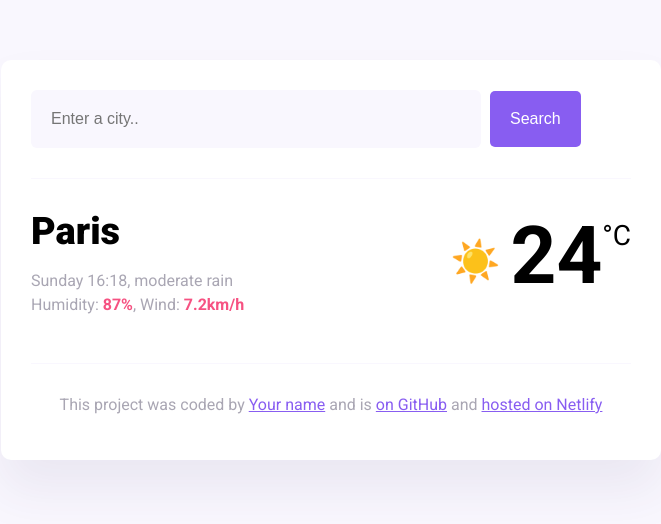
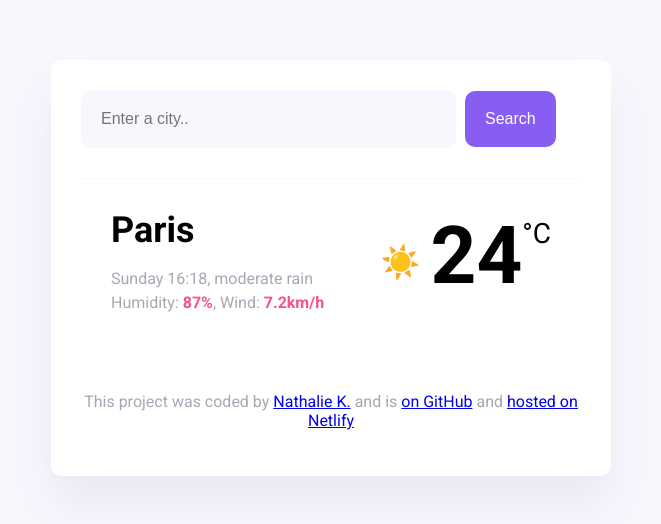
Before and after one commit to nkasten-sys/SheCodes-Nathalie, a website: page index.html in a window 1280 px wide. Shown: the whole page, without its empty margins (309-970 px from the left). Drawn offline with nearby package versions, Linux system fonts and the light colour scheme.

Commit message:
My project

```diff
--- a/index.html
+++ b/index.html
@@ -1,53 +1,60 @@
 <!DOCTYPE html>
 <html lang="en">
-
   <head>
     <meta charset="UTF-8" />
     <meta name="viewport" content="width=device-width, initial-scale=1.0" />
+    <link rel="stylesheet" href="src/styles.css" />
+    <title>My weather application</title>
+    <link rel="preconnect" href="https://fonts.googleapis.com" />
+    <link rel="preconnect" href="https://fonts.gstatic.com" crossorigin />
     <link rel="preconnect" href="https://fonts.googleapis.com" />
     <link rel="preconnect" href="https://fonts.gstatic.com" crossorigin />
     <link
-    href="https://fonts.googleapis.com/css2?family=Roboto:ital,wght@0,100;0,400;0,500;0,700;0,900;1,100;1,300;1,400;1,500;1,700;1,900&display=swap"
-    rel="stylesheet" />
+      href="https://fonts.googleapis.com/css2?family=Inter:ital,opsz,wght@0,14..32,100..900;1,14..32,100..900&family=Roboto:ital,wght@0,100;0,300;0,400;0,500;0,700;0,900;1,100;1,300;1,400;1,500;1,700;1,900&family=Source+Code+Pro:ital,wght@0,200..900;1,200..900&display=swap"
+      rel="stylesheet"
+    />
     <script src="https://cdn.jsdelivr.net/npm/axios@1.1.2/dist/axios.min.js"></script>
-  <link rel="stylesheet" href="src/styles.css" />
-  <title>My weather application</title>
   </head>
-
   <body>
-
-  <div class="weather-app">
+    <div class="weatherapp">
       <header>
         <form id="search-form">
-        <input type="search" placeholder="Enter a city.." required class="search-input" id="search-input" />
-        <input type="submit" value="Search" class="search-button" />
+          <input
+            class="searchfield"
+            type="search"
+            placeholder="Enter a city.."
+            required
+            id="search-input"
+          />
+          <input class="searchbutton" type="submit" value="Search" />
         </form>
       </header>
       <main>
         <div class="current-weather">
           <div>
             <h1 class="current-city" id="current-city">Paris</h1>
-          <p class="current-details">
+            <p class="current-detail">
               <span id="current-date"></span>, moderate rain <br />
               Humidity: <strong>87%</strong>, Wind: <strong>7.2km/h</strong>
             </p>
           </div>
           <div class="current-temperature">
-          <span class="current-temperature-icon">☀️</span><span class="current-temperature-value"
-            id="current-temperature">24</span><span class="current-temperature-unit">°C</span>
+            <span class="current-temperature-icon">☀️</span
+            ><span class="current-temperature-value" id="current-temperature"
+              >24</span
+            ><span class="current-temperature-unit">°C</span>
           </div>
         </div>
       </main>
       <footer>
         <p>
           This project was coded by
-        <a href="#" target="_blank">Your name</a> and is
+          <a href="#" target="_blank">Nathalie K.</a> and is
           <a href="#" target="_blank"> on GitHub</a> and
           <a href="#" target="_blank">hosted on Netlify</a>
         </p>
       </footer>
     </div>
+    <script src="src/index.js"></script>
   </body>
-<script src="src/index.js"></script>
-
 </html>
--- /dev/null
+++ b/sandbox.config.json
@@ -0,0 +1,3 @@
+{
+  "template": "static"
+}
--- a/src/index.js
+++ b/src/index.js
@@ -1,4 +1,4 @@
-function displayTemperature(response) {
+function showTemperature(response) {
   let temperatureElement = document.querySelector("#current-temperature");
   let temperature = Math.round(response.data.temperature.current);
   let cityElement = document.querySelector("#current-city");
@@ -11,10 +11,10 @@ function search(event) {
   let searchInputElement = document.querySelector("#search-input");
   let city = searchInputElement.value;
 
-  let apiKey = "b2a5adcct04b33178913oc335f405433";
+  let apiKey = "fb9717fd9t00e1ao1ceeb9082c6f7345";
   let apiUrl = `https://api.shecodes.io/weather/v1/current?query=${city}&key=${apiKey}&units=metric`;
 
-  axios.get(apiUrl).then(displayTemperature);
+  axios.get(apiUrl).then(showTemperature);
 }
 
 function formatDate(date) {
@@ -37,7 +37,7 @@ function formatDate(date) {
     "Wednesday",
     "Thursday",
     "Friday",
-    "Saturday"
+    "Saturday",
   ];
 
   let formattedDay = days[day];
@@ -51,3 +51,56 @@ let currentDateELement = document.querySelector("#current-date");
 let currentDate = new Date();
 
 currentDateELement.innerHTML = formatDate(currentDate);
+
+let weather = {
+  paris: {
+    temp: 19.7,
+    humidity: 80,
+  },
+  tokyo: {
+    temp: 17.3,
+    humidity: 50,
+  },
+  lisbon: {
+    temp: 30.2,
+    humidity: 20,
+  },
+  "san francisco": {
+    temp: 20.9,
+    humidity: 100,
+  },
+  moscow: {
+    temp: -5,
+    humidity: 20,
+  },
+};
+
+city = city.toLowerCase();
+if (weather[city] !== undefined) {
+  let humidity = weather[city].humidity;
+  let temperature = weather[city].temp;
+  let celsiusTemperature = Math.round(temperature);
+  let fahrenheitTemperature = Math.round((temperature * 9) / 5 + 32);
+
+  alert(
+    `It is currently ${celsiusTemperature}°C (${fahrenheitTemperature}°F) in ${city} with a humidity of ${humidity}%`
+  );
+} else {
+  alert(
+    `Sorry we don't know the weather for this city, try going to https://www.google.com/search?q=weather+${city}`
+  );
+}
+
+function showyCityAndTemperature(response) {
+  let temperature = Math.round(response.data.temperature.current);
+  let city = response.data.city;
+
+  let headingElement = document.querySelector("#current-city");
+  let celciusElement = document.querySelector("current-temperature-value");
+
+  headingElement.innerHTML = city;
+  celciusElement.innerHTML = `${temperature}°C`;
+}
+
+let city = "Sydney";
+axios.get(apiUrl).then(showCityAndTemperature);
--- a/src/styles.css
+++ b/src/styles.css
@@ -1,80 +1,39 @@
-body {
-  background: #f9f7fe;
-  font-family: "Roboto", sans-serif;
+main {
+  padding: 30px;
 }
 
-a {
-  color: #885df1;
+body {
+  background-color: #f9f7fe;
+  font-family: Roboto, "Open Sans", "Helvetica Neue", sans-serif;
 }
 
-.weather-app {
-  background: white;
-  max-width: 600px;
-  margin: 60px auto;
-  padding: 30px;
-  border-radius: 10px;
-  box-shadow: 0 30px 50px rgba(65, 50, 100, 0.08);
-}
-
-header {
-  border-bottom: 1px solid #f9f7fe;
-  padding-bottom: 30px;
-}
-
-.search-input {
+.searchfield {
   background-color: #f9f7fe;
   border: none;
-  color: rgba(39, 33, 66, 0.4);
   font-size: 16px;
   padding: 20px;
   width: 75%;
-  border-radius: 6px;
+  border-radius: 10px;
 }
-
-.search-button {
-  margin-left: 5px;
+.searchbutton {
   font-size: 16px;
   background-color: #885df1;
   color: white;
   border: none;
-  padding: 20px;
+  border-radius: 10px;
+  padding: 20px 20px;
+  margin-left: 5px;
   line-height: 1;
-  border-radius: 5px;
-}
-
-main {
-  padding: 30px 0;
 }
 
 .current-temperature {
-  font-size: 48px;
-}
-
-.current-weather {
-  display: flex;
-  justify-content: space-between;
-}
-
-.current-city {
-  font-size: 38px;
-  font-weight: 900;
-  margin: 0;
-}
-.current-details {
-  color: rgba(39, 33, 66, 0.4);
-  font-size: 16px;
-  font-weight: 400;
-  line-height: 24px;
-}
-
-.current-details strong {
-  color: #f65282;
+  font-size: large;
 }
 
 .current-temperature-icon {
   position: relative;
-  top: -8px;
-  font-size: 40px;
+  font-size: 32px;
+  top: -10px;
   margin-right: 10px;
 }
 
@@ -86,13 +45,49 @@ main {
 .current-temperature-unit {
   font-size: 28px;
   position: relative;
-  top: -38px;
+  top: -40px;
+}
+
+.current-weather {
+  display: flex;
+  justify-content: space-between;
+}
+
+.weatherapp {
+  background-color: white;
+  max-width: 500px;
+  margin: 60px auto;
+  padding: 30px;
+  border-radius: 10px;
+  box-shadow: 0px 30px 50px rgba(65, 50, 100, 0.08);
+}
+
+header {
+  border-bottom: 1px solid #f9f7fe;
+  padding-bottom: 30px;
+  margin: 0;
+}
+
+.current-city {
+  font-size: 36px;
+  font-weight: bold;
+  margin: 0;
+}
+
+.current-detail {
+  color: #27214266;
+  font-size: 16px;
+  line-height: 24px;
+  font-weight: 400;
+}
+
+.current-detail strong {
+  color: #f65282;
 }
 
 footer {
-  border-top: 1px solid #f9f7fe;
   text-align: center;
+  color: #27214266;
+  border-top: 1px solid ##885df1;
   padding-top: 15px;
-
-  color: rgba(39, 33, 66, 0.4);
 }
```
Also changed, not shown: package.json (+16 -8 lines), 1 other file. Lines whose indentation alone changed are shown as unchanged.
